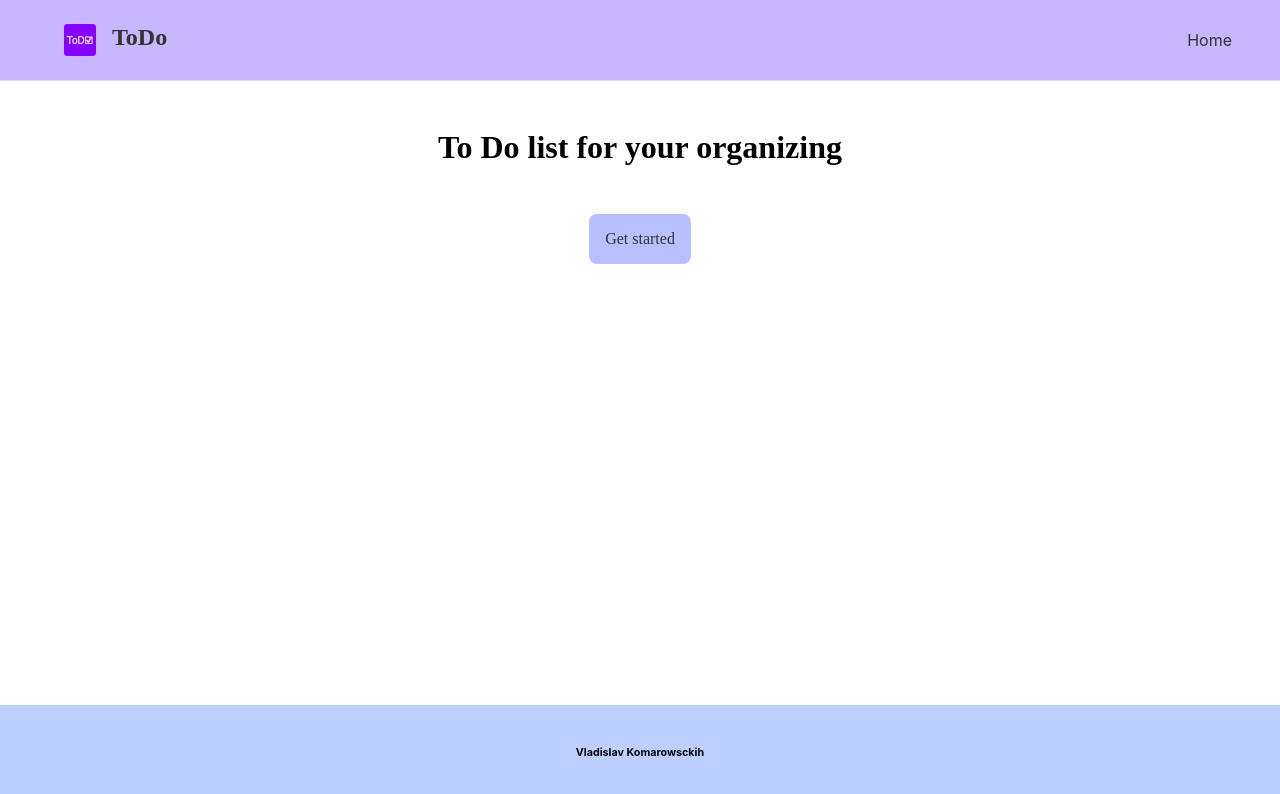
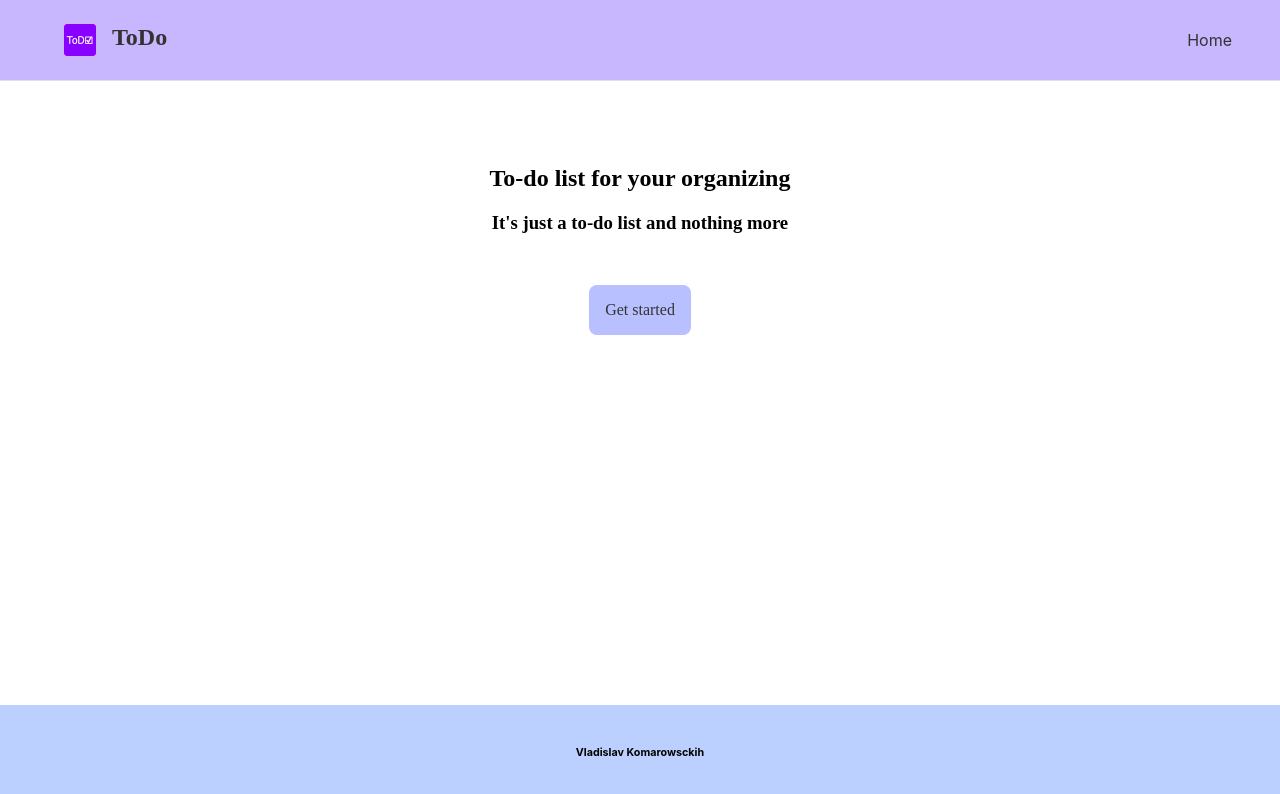
Before and after one commit to GetAwayKO/todo_list, a React app: page / in a window 1280 px wide. Shown: the top 794 px of the page. Built offline with nearby package versions, Linux system fonts and the light colour scheme; a small style sheet from the web is missing.

Commit message:
finished homepage

```diff
--- a/client/views/Homepage/Home.jsx
+++ b/client/views/Homepage/Home.jsx
@@ -4,7 +4,10 @@ import LinkButton from "../../components/button/LinkButton";
 const Home = () => {
   return (
     <div className={styles.home}>
-      <h3>To Do list for your organizing</h3>
+      <div className={styles.titles}>
+        <h2>To-do list for your organizing</h2>
+        <h3>It's just a to-do list and nothing more</h3>
+      </div>
       <div className={styles.container}>
         <LinkButton to="/list">Get started</LinkButton>
       </div>
--- a/client/views/Homepage/Home.module.scss
+++ b/client/views/Homepage/Home.module.scss
@@ -4,10 +4,13 @@
   text-align: center;
   flex-direction: column;
   height: 100%;
-  h3 {
-    font-size: 2rem;
-    font-family: 'Hack';
-    margin:3rem
+  padding: 2rem;
+  .titles {
+    margin: 2rem;
+    h2,
+    h3 {
+      font-family: "Hack";
+    }
   }
   .container {
     display: flex;
```
